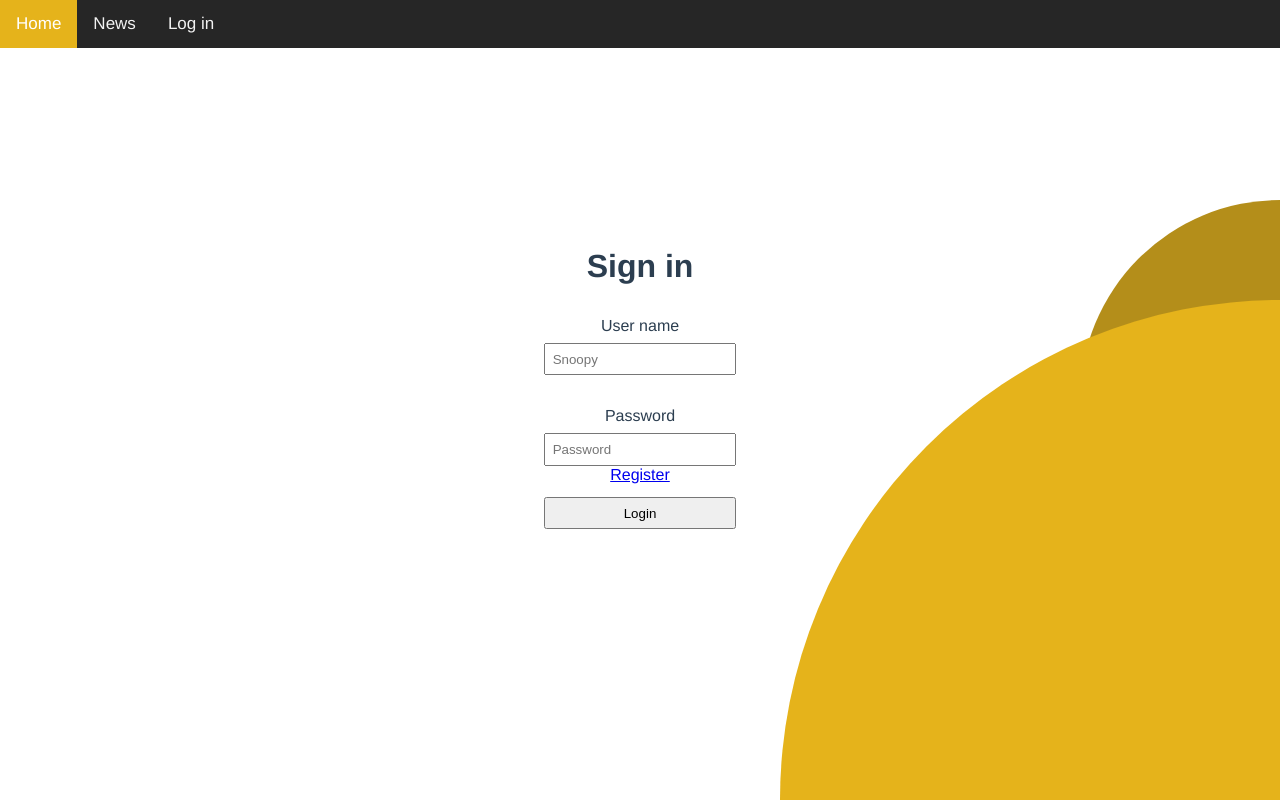
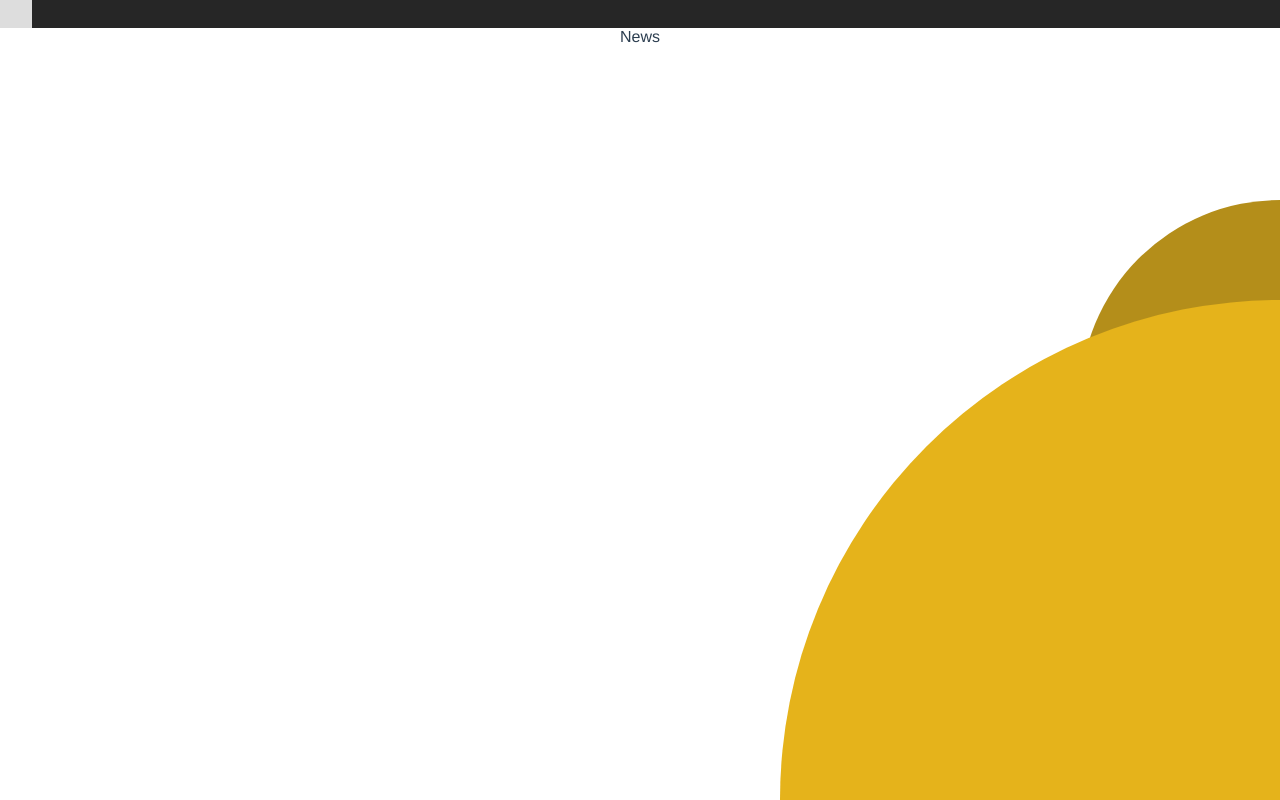
Before and after one commit to 0auBSQ/MiniBlog, a Vue app in the folder mini-blogVue/: page /news in a window 1280 px wide. Built offline with nearby package versions, Linux system fonts and the light colour scheme.

Commit message:
routerlink
start navBar

```diff
--- a/mini-blogVue/src/App.vue
+++ b/mini-blogVue/src/App.vue
@@ -3,21 +3,25 @@
     <div class="circle"></div>
     <div class="circle1"></div>
     <nav-bar></nav-bar>
-    <login></login>
-    <!--<inscription></inscription>-->
+    <router-view/>
+
   </div>
+
 </template>
 
 <script>
-import Login from "./components/Login.vue";
+//import Login from "./components/Login.vue";
 import navBar from "./components/navBar.vue";
 //import Inscription from "./components/Inscription.vue";
+//import Home from "./views/Home.vue"
 
 export default {
   name: "App",
   components: {
-    Login,
-    navBar
+    navBar,
+
+    //Login,
+
     //Inscription
   }
 };
--- a/mini-blogVue/src/components/Login.vue
+++ b/mini-blogVue/src/components/Login.vue
@@ -6,7 +6,7 @@
      <input required v-model="username" type="text" placeholder="Snoopy"/>
      <label>Password</label>
      <input required v-model="password" type="password" placeholder="Password"/>
-     <a href="#">Register</a>
+     <router-link to="/register">Register</router-link>
      <button type="submit">Login</button>
    </form>
  </div>
--- a/mini-blogVue/src/components/navBar.vue
+++ b/mini-blogVue/src/components/navBar.vue
@@ -1,9 +1,7 @@
 <template>
- <div class="topnav" id="myTopnav">
-  <a href="#home" class="active">Home</a>
-  <a href="#news">News</a>
-  <a href="#contact">Log in</a>
-</div>
+  <nav class="topnav" id="myTopnav">
+    <router-link class="navBarItem" v-for="routes in links" v-bind:key="routes.id" :to="`${routes.page}`"></router-link>
+  </nav>
 </template>
 
 <script>
@@ -11,6 +9,28 @@ export default {
   name: "navBar",
   props: {
 
+  },
+  data () {
+    return {
+      links: [
+        {
+          id: 0,
+          text: 'Home',
+          page: '/'
+        },
+        {
+          id: 1,
+          text: 'News',
+          page: '/news'
+        },
+        {
+          id: 2,
+          text: 'Login',
+          page: '/login'
+        }
+
+      ]
+    }
   }
 }
 </script>
--- a/mini-blogVue/src/main.js
+++ b/mini-blogVue/src/main.js
@@ -1,11 +1,10 @@
 import Vue from "vue";
-import VueRouter from 'vue-router';
+import router from './router';
 import App from "./App.vue";
 
 Vue.config.productionTip = false;
 
-Vue.use(VueRouter)
-
 new Vue({
+  router,
   render: h => h(App)
 }).$mount("#app");
--- /dev/null
+++ b/mini-blogVue/src/router/index.js
@@ -0,0 +1,36 @@
+import Vue from "vue";
+import VueRouter from "vue-router";
+import Home from "../views/Home.vue";
+
+Vue.use(VueRouter);
+
+const routes = [
+    {
+        path: "/",
+        name: "Home",
+        component: Home
+    },
+    {
+        path: "/login",
+        name: "LoginPage",
+        component: () => import("../views/LoginPage.vue")
+    },
+    {
+        path: "/register",
+        name: "Register",
+        component: () => import("../views/RegisterPage.vue")
+    },
+    {
+        path: "/news",
+        name: "News",
+        component: () => import("../views/News.vue")
+    }
+]
+
+const router = new VueRouter({
+    mode: "history",
+    base: process.env.BASE_URL,
+    routes
+});
+
+export default router;
--- a/mini-blogVue/src/styles/nav.css
+++ b/mini-blogVue/src/styles/nav.css
@@ -3,7 +3,7 @@
   background-color: #262626;
 }
 
-.topnav a {
+.topnav .navBarItem {
   float: left;
   display: block;
   color: #f2f2f2;
@@ -13,12 +13,12 @@
   font-size: 17px;
 }
 
-.topnav a:hover {
+.topnav .navBarItem:hover {
   background-color: #ddd;
   color: black;
 }
 
-.topnav a.active {
+.topnav .navBarItem.active {
   background-color: #e5b31b;
   color: white;
 }
--- a/mini-blogVue/src/styles/nav.sass
+++ b/mini-blogVue/src/styles/nav.sass
@@ -3,7 +3,7 @@
     background-color:#262626
 
 
-.topnav a
+.topnav .navBarItem
     float: left
     display: block
     color: #f2f2f2
@@ -13,12 +13,12 @@
     font-size: 17px
 
 
-.topnav a:hover
+.topnav .navBarItem:hover
     background-color: #ddd
     color: black
 
 
-.topnav a.active
+.topnav .navBarItem.active
     background-color: #e5b31b
     color: white
 
--- a/mini-blogVue/src/views/About.vue
+++ /dev/null
@@ -1,5 +0,0 @@
-<template>
-    <div class="about">
-        <h1>This is an about page</h1>
-    </div>
-</template>
--- /dev/null
+++ b/mini-blogVue/src/views/Home.vue
@@ -0,0 +1,12 @@
+<template>
+    <div>
+        <p>Bonjour</p>
+    </div>
+</template>
+<script>
+export default {
+  name: 'Home'
+}
+</script>
+<style>
+</style>
--- /dev/null
+++ b/mini-blogVue/src/views/LoginPage.vue
@@ -0,0 +1,21 @@
+<template>
+    <div>
+        <login></login>
+    </div>
+</template>
+<script>
+
+import Login from "../components/Login.vue"
+
+
+export default {
+    name: 'LoginPage',
+    components: {
+        Login
+    }
+
+}
+</script>
+<style>
+
+</style>
--- /dev/null
+++ b/mini-blogVue/src/views/News.vue
@@ -0,0 +1,12 @@
+<template>
+    <div>
+        <p>News</p>
+    </div>
+</template>
+<script>
+export default {
+  name: 'News'
+}
+</script>
+<style>
+</style>
--- /dev/null
+++ b/mini-blogVue/src/views/RegisterPage.vue
@@ -0,0 +1,18 @@
+<template>
+    <div>
+        <inscription></inscription>
+    </div>
+</template>
+<script>
+import Inscription from '../components/Inscription.vue'
+
+export default {
+    name: 'RegisterPage',
+    components: {
+        Inscription
+    }
+}
+</script>
+<style>
+
+</style>
```
Also changed, not shown: 2 other files (tests, documents, lock files or other folders).
